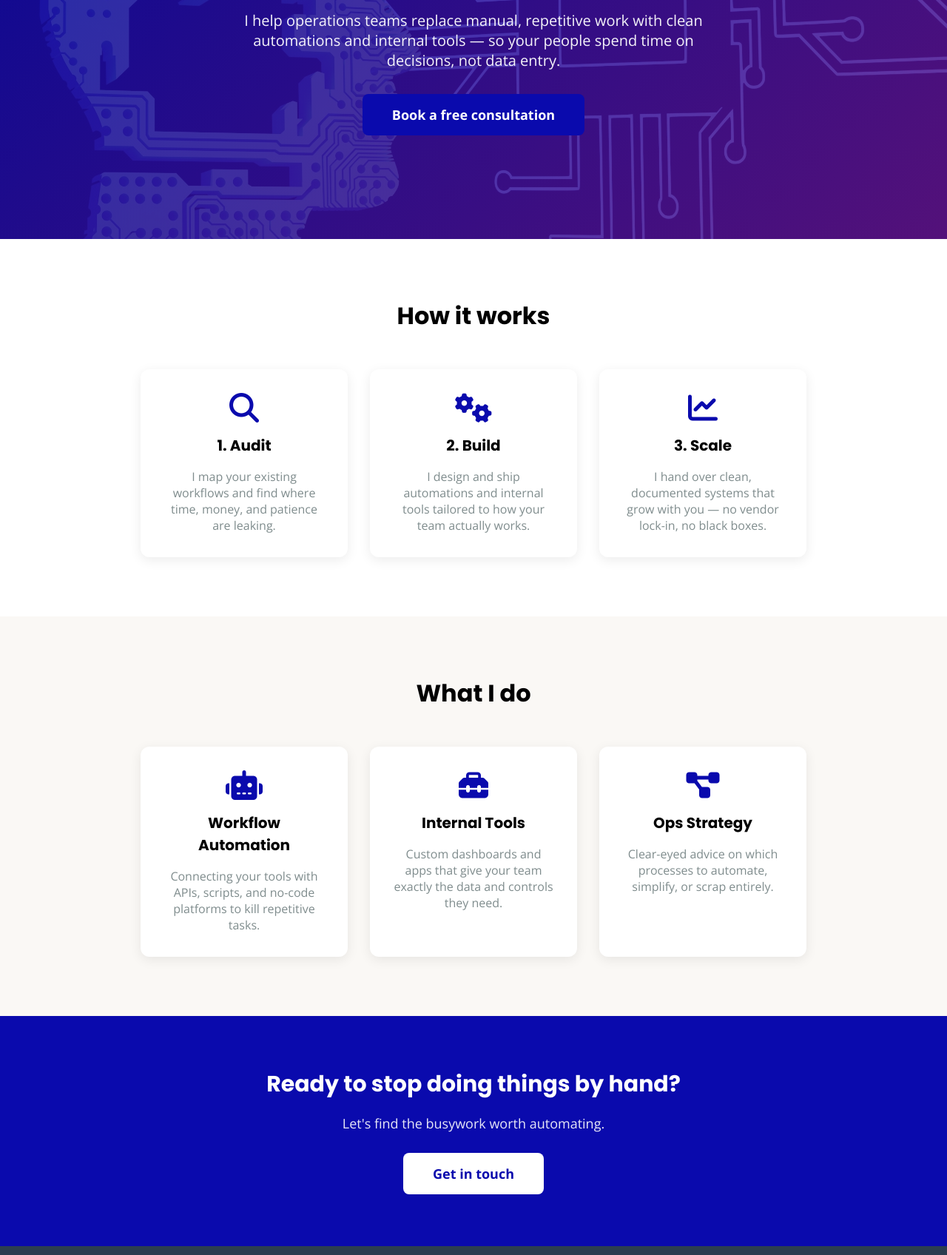
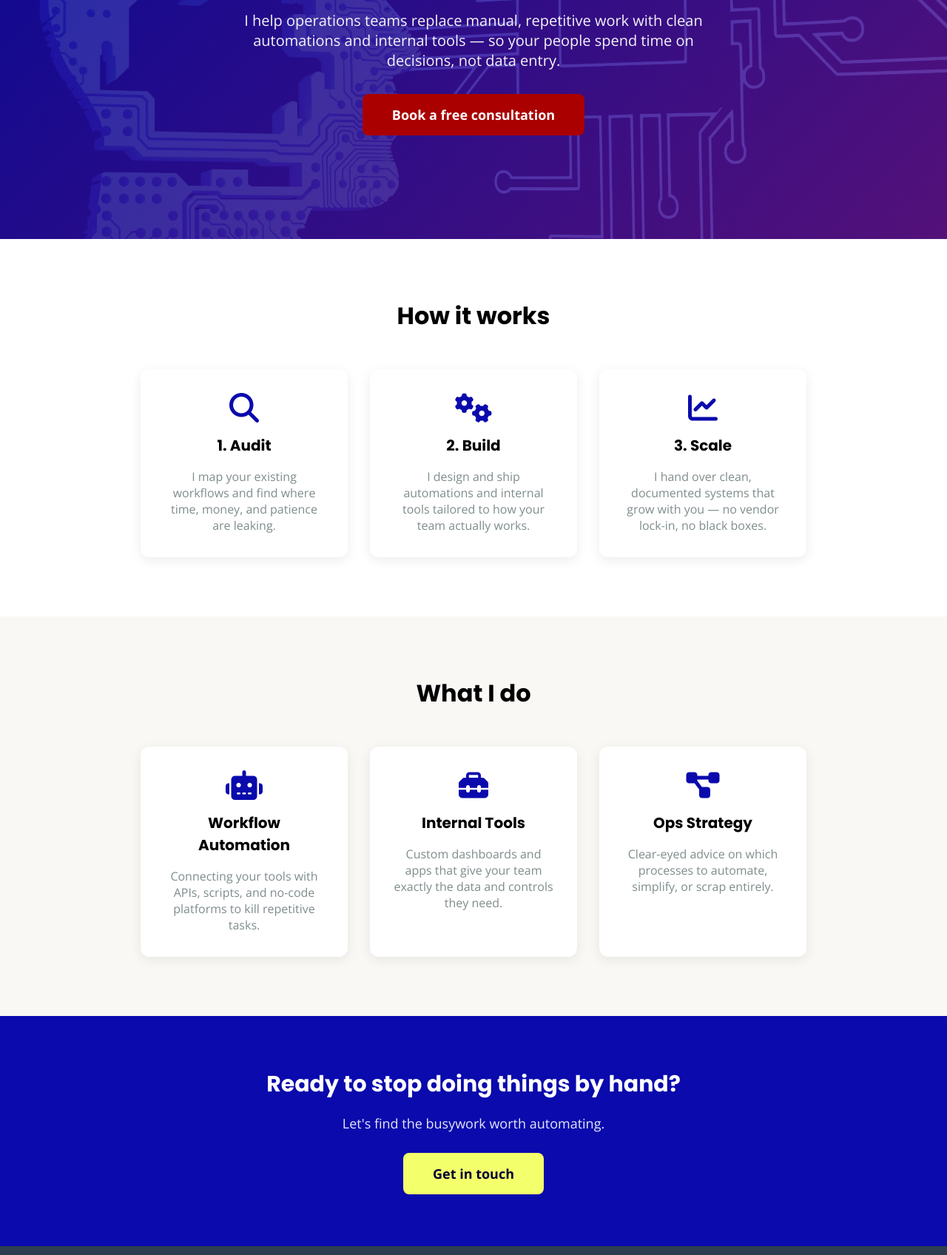
Before and after one commit to hazelceballos/landing, a plain HTML site: page index.html in a window 1280 px wide. Shown: the part 342-2038 px from the top of the page at 74% size. Drawn offline with nearby package versions, Linux system fonts and the light colour scheme.

Commit message:
Updated landing page colors

```diff
--- a/css/components/button.css
+++ b/css/components/button.css
@@ -8,24 +8,24 @@
 }
 
 .btn-primary {
-  background: #0a0aad;
+  background: #aa0000;
   color: white;
 }
 
 .btn-primary:hover,
 .btn-primary:focus {
-  background: #08088a;
+  background: #770000;
   outline: none;
 }
 
 .btn-light {
-  background: white;
-  color: #0a0aad;
+  background: #f3ff6b;
+  color: #000031;
 }
 
 .btn-light:hover,
 .btn-light:focus {
-  background: #f0f0f5;
+  background: #bcc552;
   outline: none;
 }
 
```
Also changed, not shown: images/apply.svg (deleted), images/learn.svg (deleted), images/product.svg (deleted).
